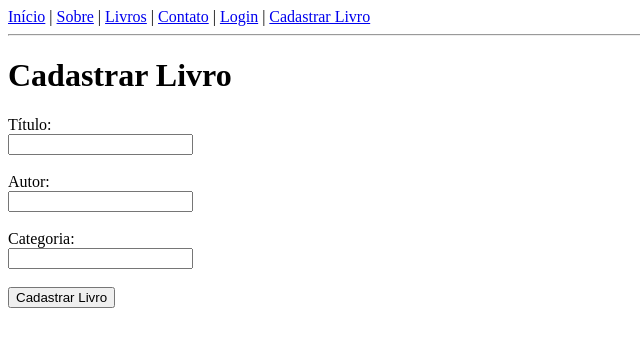
After one commit to PaivaaLuiz/biblioteca-mvc, a Flask app: page /cadastrar-livro in a window 1280 px wide. The commit adds this page. Shown: the top 347 px of the page, without its empty margins (0-640 px from the left). Run offline with Flask 3, Linux system fonts and the light colour scheme.

Commit message:
Adicionada a funcionalidade de cadastrar novos livros e salvamento no banco de dados

```diff
--- a/app.py
+++ b/app.py
@@ -1,4 +1,4 @@
-from flask import Flask, render_template
+from flask import Flask, render_template, request, redirect
 from database.db import db
 from models.livro import Livro
 
@@ -9,25 +9,53 @@ app.config['SQLALCHEMY_TRACK_MODIFICATIONS'] = False
 
 db.init_app(app)
 
+# página inicial
 @app.route('/')
 def inicio():
     return render_template('index.html')
 
+# página sobre
 @app.route('/sobre')
 def sobre():
     return render_template('sobre.html')
 
+# página de livros
 @app.route('/livros')
 def livros():
     return render_template('livros.html')
 
+# página de contato
 @app.route('/contato')
 def contato():
     return render_template('contato.html')
 
+# página de login da área administativa
 @app.route('/login')
 def login():
     return render_template('login.html')
+
+# cadastro dos livros
+@app.route('/cadastrar-livro', methods=['GET', 'POST'])
+def cadastrar_livro():
+
+    if request.method == 'POST':
+
+        titulo = request.form['titulo']
+        autor = request.form['autor']
+        categoria = request.form['categoria']
+
+        novo_livro = Livro(
+            titulo=titulo,
+            autor=autor,
+            categoria=categoria
+        )
+
+        db.session.add(novo_livro)
+        db.session.commit()
+
+        return redirect('/livros')
+
+    return render_template('cadastrar_livro.html')
 
 if __name__ == '__main__':
     with app.app_context():
--- /dev/null
+++ b/templates/cadastrar_livro.html
@@ -0,0 +1,47 @@
+<!DOCTYPE html>
+<html lang="pt-BR">
+<head>
+    <meta charset="UTF-8">
+    <meta name="viewport" content="width=device-width, initial-scale=1.0">
+    <title>Cadastrar Livro</title>
+</head>
+<body>
+
+    <nav>
+        <a href="/">Início</a> |
+        <a href="/sobre">Sobre</a> |
+        <a href="/livros">Livros</a> |
+        <a href="/contato">Contato</a> |
+        <a href="/login">Login</a> |
+        <a href="/cadastrar-livro">Cadastrar Livro</a>
+    </nav>
+
+    <hr>
+
+    <h1>Cadastrar Livro</h1>
+
+    <form method="POST">
+
+        <label for="titulo">Título:</label>
+        <br>
+        <input type="text" id="titulo" name="titulo" required>
+        <br><br>
+
+        <label for="autor">Autor:</label>
+        <br>
+        <input type="text" id="autor" name="autor" required>
+        <br><br>
+
+        <label for="categoria">Categoria:</label>
+        <br>
+        <input type="text" id="categoria" name="categoria" required>
+        <br><br>
+
+        <button type="submit">
+            Cadastrar Livro
+        </button>
+
+    </form>
+
+</body>
+</html>
```
Also changed, not shown: templates/livros.html (+16 -1 lines).
